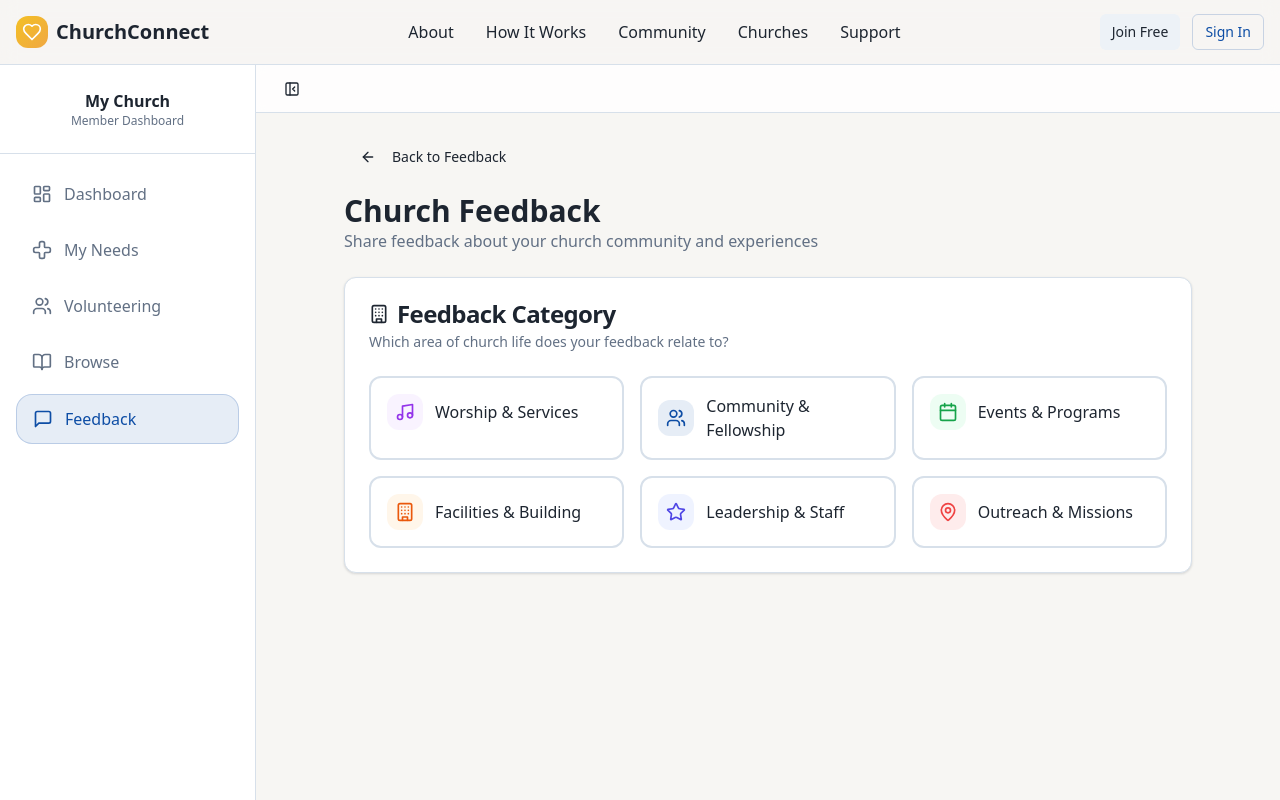
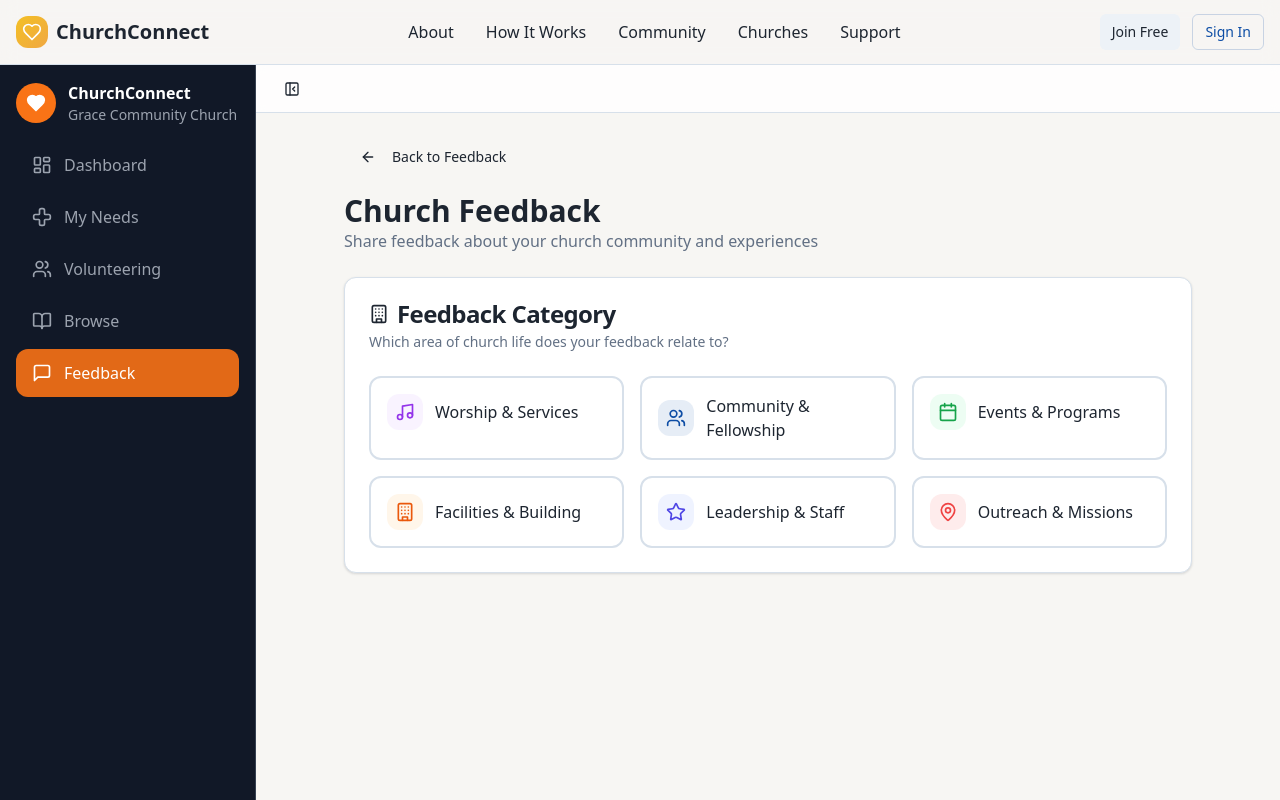
Before and after one commit to CYPKNFT/church-connect, a React (Vite) app: page /feedback in a window 1280 px wide. Both pictures are taken after a click on the element 1016 px from the left and 663 px from the top of the page. Shown: the top 800 px of the page. Built offline with nearby package versions, Linux system fonts and the light colour scheme.

Commit message:
Update sidebar navigation

```diff
--- a/src/components/CollapsibleSidebar.tsx
+++ b/src/components/CollapsibleSidebar.tsx
@@ -1,6 +1,6 @@
 import { ReactNode, useState, useEffect } from "react";
 import { Link, useLocation } from "react-router-dom";
-import { Cross, LayoutDashboard, Users, BookOpen, MessageSquare, PanelLeftClose, PanelLeftOpen } from "lucide-react";
+import { Cross, LayoutDashboard, Users, BookOpen, MessageSquare, PanelLeftClose, PanelLeftOpen, Heart } from "lucide-react";
 import { Button } from "@/components/ui/button";
 import { Tooltip, TooltipContent, TooltipProvider, TooltipTrigger } from "@/components/ui/tooltip";
 import { useMembership } from "@/hooks/useMembership";
@@ -47,39 +47,44 @@ export function CollapsibleSidebar({ children }: CollapsibleSidebarProps) {
           {/* Sidebar */}
           <div
             className={`
-              bg-card border-r border-border transition-all duration-300 ease-in-out
+              bg-gray-900 border-r border-gray-700 transition-all duration-300 ease-in-out
               ${isCollapsed ? 'w-16' : 'w-64'}
             `}
           >
             {/* Header */}
-            <div className="p-6 border-b border-border">
-              <div className="text-center">
+            <div className="p-4">
+              <div className="flex items-center gap-3">
                 {!isCollapsed && (
                   <>
-                    <h2 className="font-bold text-foreground">{churchName ?? "My Church"}</h2>
-                    <p className="text-xs text-muted-foreground">Member Dashboard</p>
+                    <div className="w-10 h-10 bg-orange-500 rounded-full flex items-center justify-center">
+                      <Heart className="w-5 h-5 text-white fill-white" />
+                    </div>
+                    <div>
+                      <h2 className="font-semibold text-white">ChurchConnect</h2>
+                      <p className="text-sm text-gray-400">{churchName ?? "Grace Community Church"}</p>
+                    </div>
                   </>
                 )}
                 {isCollapsed && (
-                  <div className="w-8 h-8 bg-primary/10 rounded-full flex items-center justify-center mx-auto">
-                    <Cross className="w-4 h-4 text-primary" />
+                  <div className="w-10 h-10 bg-orange-500 rounded-full flex items-center justify-center mx-auto">
+                    <Cross className="w-5 h-5 text-white" />
                   </div>
                 )}
               </div>
             </div>
 
             {/* Navigation */}
-            <div className="p-4 space-y-2">
+            <div className="px-4 space-y-1">
               {sidebarItems.map((item) => {
                 const isActive = currentPath === item.path;
                 const linkContent = (
                   <Link
                     to={item.path}
                     className={`
-                      w-full flex items-center gap-3 px-4 py-3 rounded-xl transition-all duration-200 hover:bg-primary/5
+                      w-full flex items-center gap-3 px-4 py-3 rounded-lg transition-all duration-200
                       ${isActive
-                        ? 'bg-primary/10 text-primary border border-primary/20'
-                        : 'text-muted-foreground hover:text-foreground'
+                        ? 'bg-orange-500/90 text-white'
+                        : 'text-gray-400 hover:text-white hover:bg-gray-800'
                       }
                       ${isCollapsed ? 'justify-center' : ''}
                     `}
```
